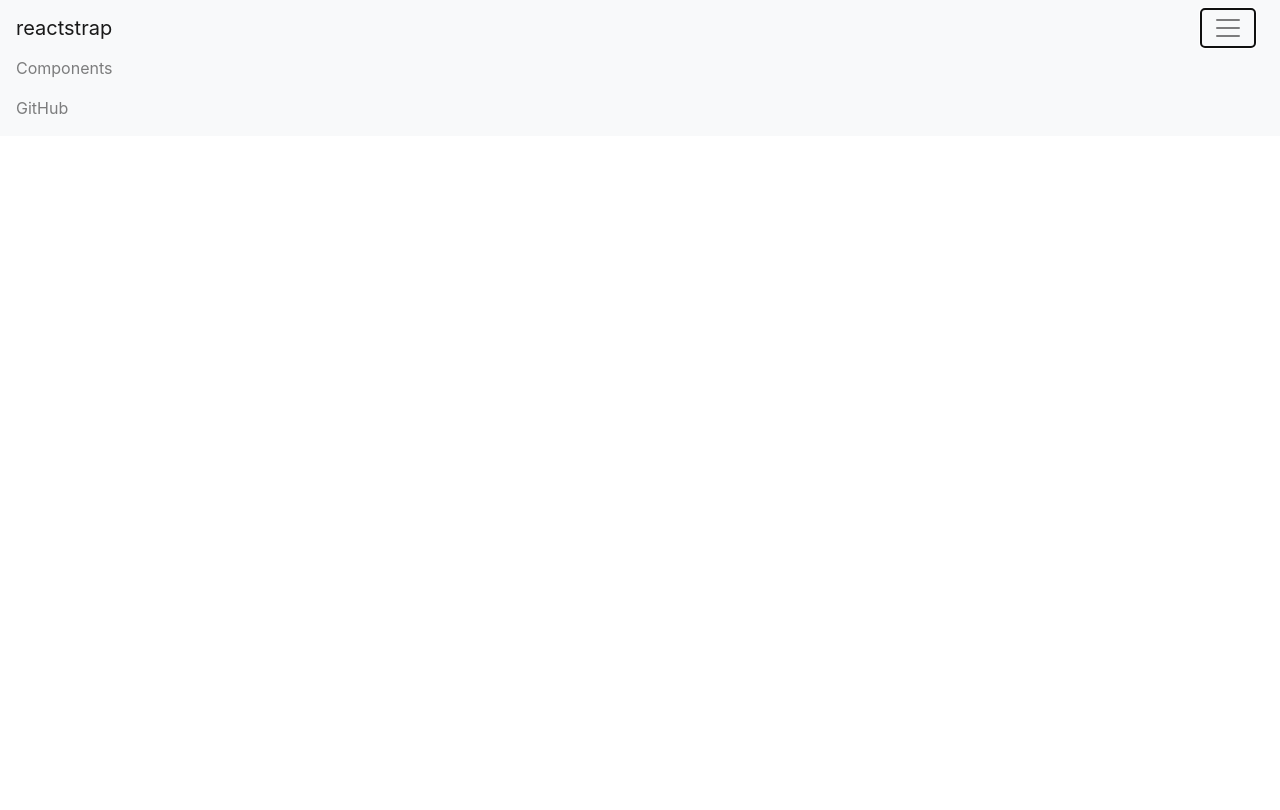
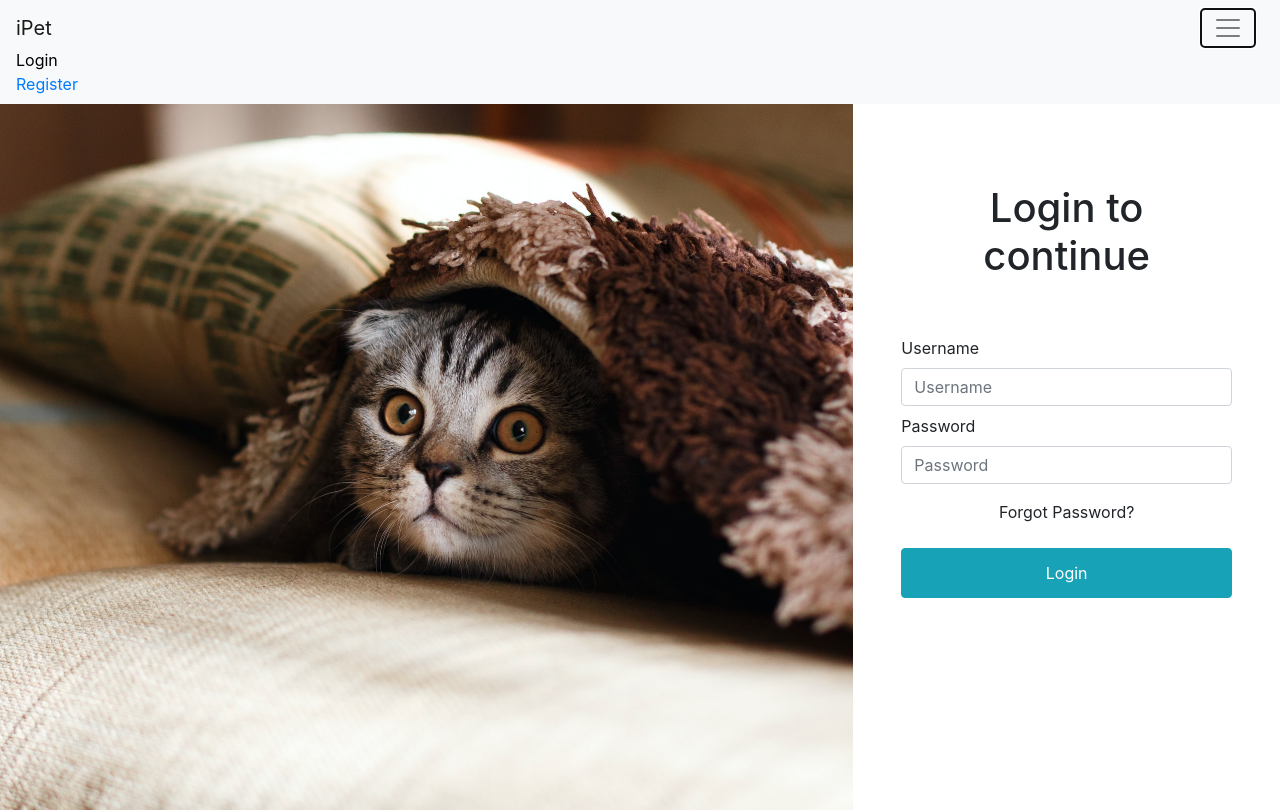
Before and after one commit to shadiqfauzi/iPet-FP, a React (Create React App) app: page /login in a window 1280 px wide. Both pictures are taken after a click on the button 1228 px from the left and 28 px from the top of the page. Built offline with nearby package versions, Linux system fonts and the light colour scheme.

Commit message:
Login & Register UI prototype
dan tweak header

```diff
--- a/src/App.css
+++ b/src/App.css
@@ -59,3 +59,21 @@
 h1{
   text-align: center;
 }
+
+.img-placeholder{
+  background-image: url('./Public/Assets/cat1.jpg');
+  /* Cari cara biar image gak bikin page ada scroll untuk various screen sizes (cek alternatif body selain ditambah padding) */
+  height: 94.2vh;
+  width: 100%;
+  background-position: center;
+  background-repeat: no-repeat;
+  background-size: cover;
+}
+
+.auth-form{
+  padding-top: 8rem;
+}
+
+.auth-button{
+  height: 50px;
+}
--- a/src/App.js
+++ b/src/App.js
@@ -1,8 +1,10 @@
 import React from 'react';
 // import logo from './logo.svg';
 import './App.css';
-import { Route } from 'react-router-dom'
+import { Route, Switch } from 'react-router-dom'
 import Home from './Pages/Home'
+import Login from './Pages/Login'
+import Register from './Pages/Register'
 import Header from './Components/Header'
 import Footer from './Components/Footer'
 
@@ -10,7 +12,11 @@ function App() {
   return (
     <div>
         <Header/>
-        <Route path='/' component={Home} exact />
+        <Switch>
+          <Route path='/' component={Home} exact />
+          <Route path='/login' component={Login} />
+          <Route path='/register' component={Register} />
+        </Switch>
         <Footer/>
       </div>
   );
--- a/src/Components/Header.js
+++ b/src/Components/Header.js
@@ -1,24 +1,31 @@
 import React, { useState } from 'react';
-import { Collapse, Navbar, NavbarToggler, NavbarBrand, Nav, NavItem, NavLink } from 'reactstrap';
+import { Link } from 'react-router-dom'
+import { Collapse, Navbar, NavbarToggler, NavbarBrand, Nav, NavItem } from 'reactstrap';
 
 const Header = (props) => {
   const [collapsed, setCollapsed] = useState(true);
 
   const toggleNavbar = () => setCollapsed(!collapsed);
 
+  const toggleBrand = () => setCollapsed(true)
+
   return (
     <div>
       <Navbar fixed="top" color="light" light>
-        <NavbarBrand href="/" className="mr-auto">reactstrap</NavbarBrand>
+        <NavbarBrand onClick={toggleBrand} className="mr-auto" tag={Link} to={'/'}>iPet</NavbarBrand>
         <NavbarToggler onClick={toggleNavbar} className="mr-2" />
         <Collapse isOpen={!collapsed} navbar>
           <Nav navbar>
-            <NavItem>
-              <NavLink href="/components/">Components</NavLink>
-            </NavItem>
-            <NavItem>
-              <NavLink href="https://github.com/reactstrap/reactstrap">GitHub</NavLink>
-            </NavItem>
+            <Link onClick={toggleNavbar} to="/login">
+              <NavItem style={{'color': 'black'}}>
+                Login
+              </NavItem>
+            </Link>
+            <Link onClick={toggleNavbar} to="/register">
+              <NavItem>
+                Register
+              </NavItem>
+            </Link>
           </Nav>
         </Collapse>
       </Navbar>
--- a/src/Pages/Login.js
+++ b/src/Pages/Login.js
@@ -1,15 +1,24 @@
-import React, { Component } from 'react';
+import React from 'react';
+import { Input, Button, Label } from 'reactstrap'
 
-class Login extends Component {
-    state = {  }
-    render() {
-        return (
-            <div>
-
+const Login = () => {
+    return (
+        <div className='container-fluid'>
+            <div className='row'>
+                    <div className='col-md-8 img-placeholder'>
+                </div>
+                <div className='col-md-4 d-flex flex-column pr-5 pl-5 auth-form'>
+                    <h1>Login to continue</h1>
+                    <Label for='username' className='mt-5'>Username</Label>
+                    <Input type='text' placeholder='Username' id='username'></Input>
+                    <Label for='password' className='mt-2'>Password</Label>
+                    <Input type='password' placeholder='Password' id='password'></Input>
+                    <span className='text-center mt-3'>Forgot Password?</span>
+                    <Button className='mt-4 auth-button' color='info'>Login</Button>
+                </div>
             </div>
-         );
-    }
+        </div>
+    );
 }
 
-
-export default Login
+export default Login;
--- a/src/Pages/Register.js
+++ b/src/Pages/Register.js
@@ -1,14 +1,27 @@
-import React, { Component } from 'react';
+import React from 'react';
+import { Input, Button, Label } from 'reactstrap'
 
-class Register extends Component {
-    state = {  }
-    render() {
-        return (
-            <div>
-
+const Register = () => {
+    return (
+        <div className='container-fluid'>
+            <div className='row'>
+                    <div className='col-md-8 img-placeholder'>
+                </div>
+                <div className='col-md-4 d-flex flex-column pr-5 pl-5 auth-form'>
+                    <h1>Register</h1>
+                    <Label for='username' className='mt-5'>Username</Label>
+                    <Input type='text' placeholder='Username' id='username'></Input>
+                    <Label for='email' className='mt-2'>Email</Label>
+                    <Input type='email' placeholder='Email' id='email'></Input>
+                    <Label for='password' className='mt-2'>Password</Label>
+                    <Input type='password' placeholder='Password' id='password'></Input>
+                    <Label for='confirmPassword' className='mt-2'>Confirm Password</Label>
+                    <Input type='password' placeholder='Confirm Password' id='confirmPassword'></Input>
+                    <Button className='mt-5 auth-button' color='success'>Register Now</Button>
+                </div>
             </div>
-         );
-    }
+        </div>
+    );
 }
 
-export default Register
+export default Register;
--- a/src/index.css
+++ b/src/index.css
@@ -5,6 +5,7 @@ body {
     sans-serif;
   -webkit-font-smoothing: antialiased;
   -moz-osx-font-smoothing: grayscale;
+  padding-top: 56px;
 }
 
 code {
```
Also changed, not shown: src/Public/Assets/cat1.jpg (added).
